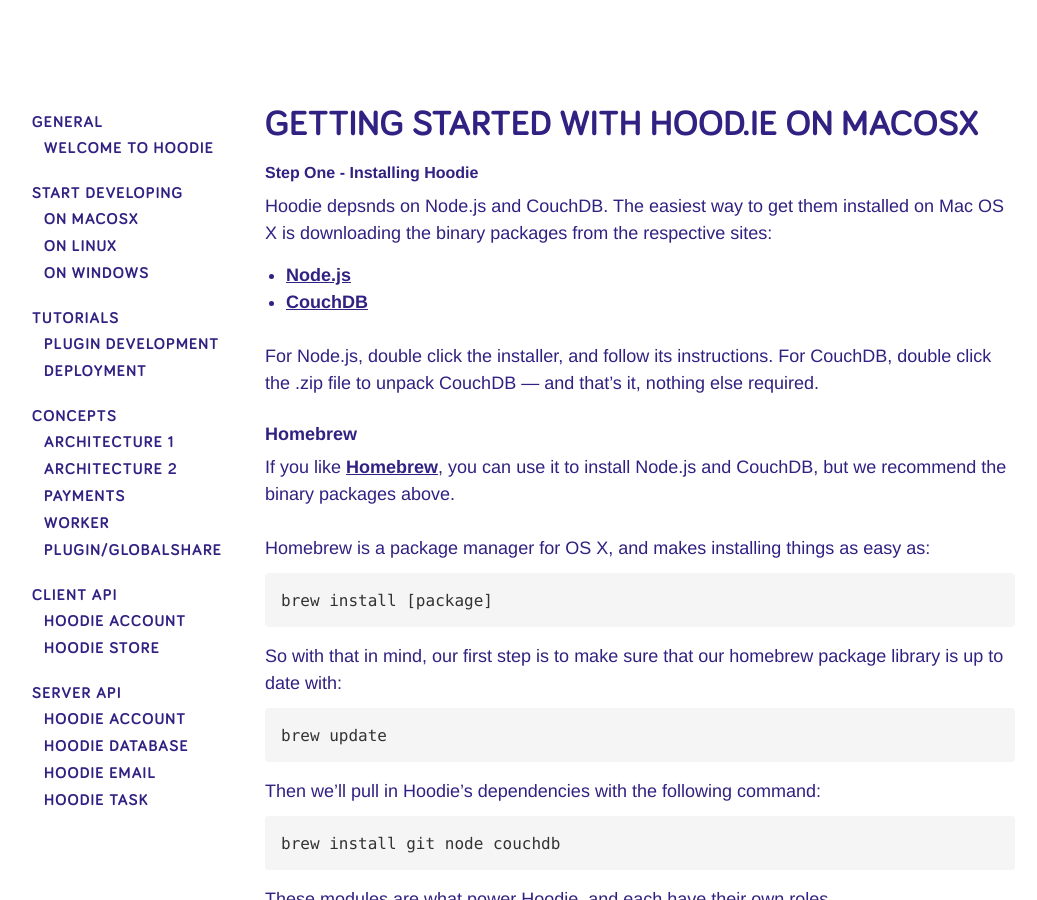
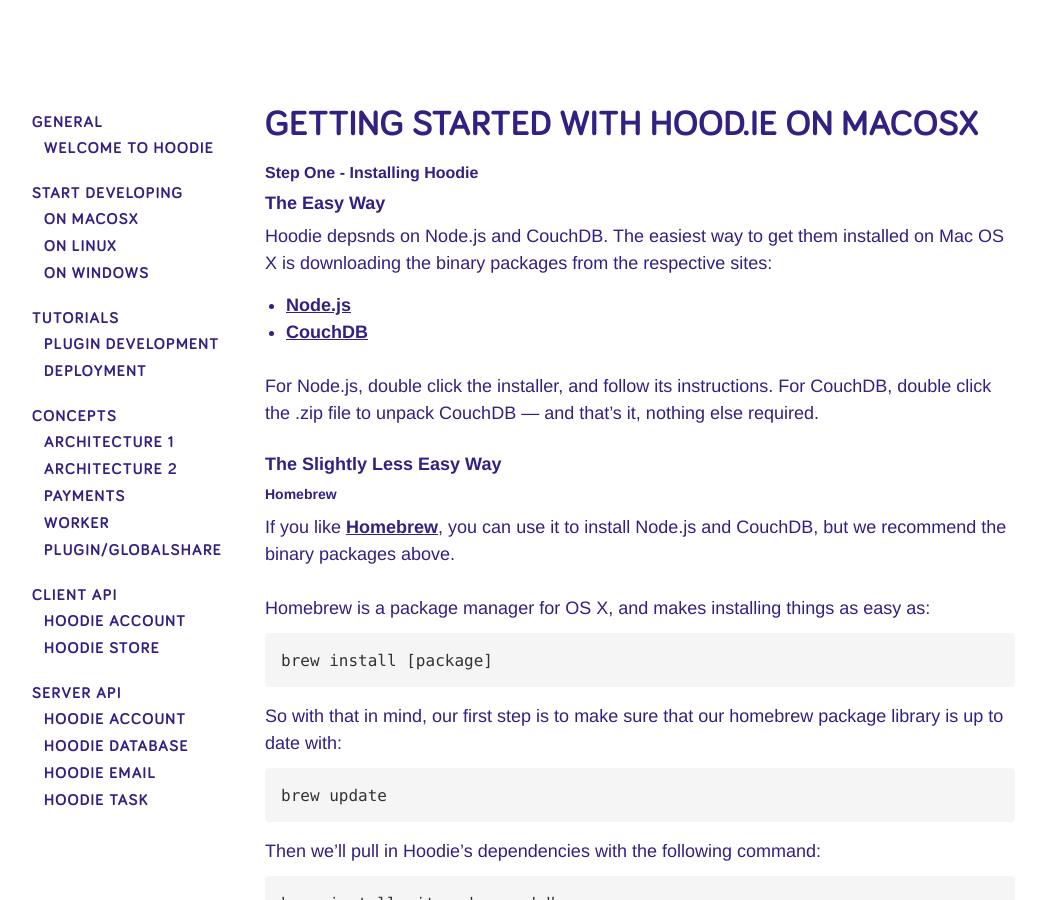
Before and after one commit to hoodiehq-archive/documentation, a Jekyll site: the page built from tutorials/installation/development-osx.md, in a window 1280 px wide and 900 px high. Shown: the whole window, without its empty margins (0-1037 px from the left). Built offline with Jekyll 4.4.1, drawn with Linux system fonts in a browser that asks for light colours; Markdown is read by kramdown in place of the engine named in the settings.

Commit message:
Update development-osx.md

```diff
--- a/tutorials/installation/development-osx.md
+++ b/tutorials/installation/development-osx.md
@@ -7,6 +7,7 @@ layout: layout
 
 ### Step One - Installing Hoodie
 
+#### The Easy Way
 Hoodie depsnds on Node.js and CouchDB. The easiest way to get them installed on Mac OS X is downloading the binary packages from the respective sites:
 
 - [Node.js](http://nodejs.org/download/)
@@ -14,7 +15,8 @@ Hoodie depsnds on Node.js and CouchDB. The easiest way to get them installed on
 
 For Node.js, double click the installer, and follow its instructions. For CouchDB, double click the .zip file to unpack CouchDB — and that’s it, nothing else required.
 
-#### Homebrew
+#### The Slightly Less Easy Way
+##### Homebrew
 
 If you like [Homebrew](http://brew.sh/), you can use it to install Node.js and CouchDB, but we recommend the binary packages above.
 
```
